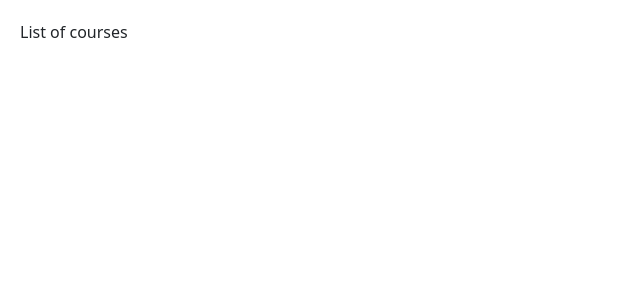
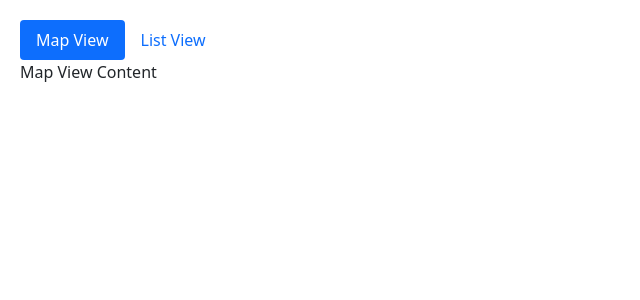
Before and after one commit to marville001/learn-angular, an Angular app: page / in a window 1280 px wide. Shown: the top 300 px of the page, without its empty margins (0-640 px from the left). Built offline with nearby package versions, Linux system fonts and the light colour scheme.

Commit message:
Switch case directive

```diff
--- a/src/app/app.component.html
+++ b/src/app/app.component.html
@@ -1,4 +1,3 @@
-
 <!-- Using ngIf -->
 <!-- <div *ngIf="courses.length > 0; then coursesList else noCourses"></div>
 <ng-template #coursesList>
@@ -9,5 +8,31 @@
 </ng-template> -->
 
 <!-- Using hidden property and property binding -->
-<div [hidden]="courses.length == 0">List of courses</div>
-<div [hidden]="courses.length > 0">No courses yet</div>
+<!-- <div [hidden]="courses.length == 0">List of courses</div>
+<div [hidden]="courses.length > 0">No courses yet</div> -->
+
+<!-- ng Switch case -->
+
+<ul class="nav nav-pills">
+  <li class="nav-item">
+    <a
+      class="nav-link"
+      [class.active]="viewMode == 'map'"
+      (click)="viewMode = 'map'"
+      >Map View</a
+    >
+  </li>
+  <li class="nav-item">
+    <a
+      class="nav-link"
+      [class.active]="viewMode == 'list'"
+      (click)="viewMode = 'list'"
+      >List View</a
+    >
+  </li>
+</ul>
+<div [ngSwitch]="viewMode">
+  <div *ngSwitchCase="'map'">Map View Content</div>
+  <div *ngSwitchCase="'list'">List View Content</div>
+  <div *ngSwitchDefault>Otherwise</div>
+</div>
--- a/src/app/app.component.ts
+++ b/src/app/app.component.ts
@@ -7,5 +7,6 @@ import { Component } from '@angular/core';
 })
 
 export class AppComponent {
-  courses = [1,2,3,4]
+  // courses = [1,2,3,4]
+  viewMode = 'map'
 }
--- a/src/styles.css
+++ b/src/styles.css
@@ -1,4 +1,4 @@
-@import url("bootstrap/dist/css/bootstrap");
+@import url("bootstrap/dist/css/bootstrap.min.css");
 
 body{
     padding: 20px;
```
